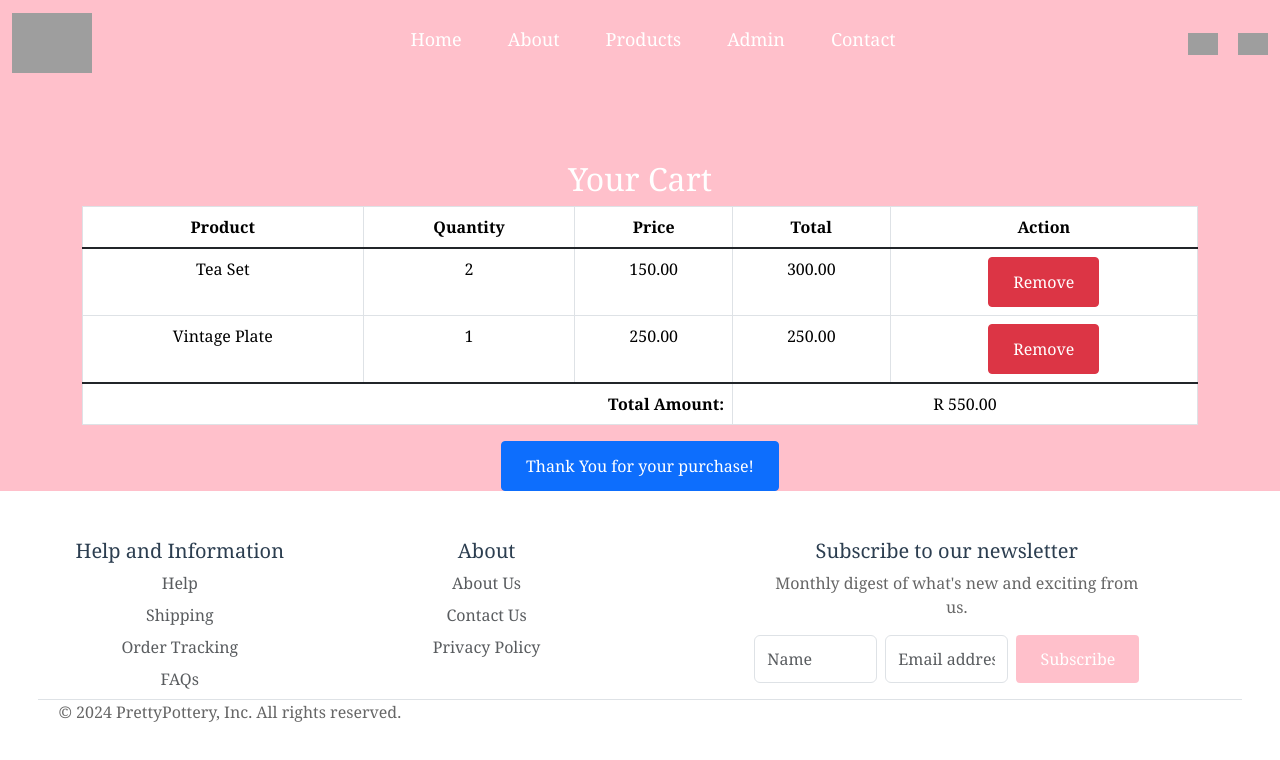
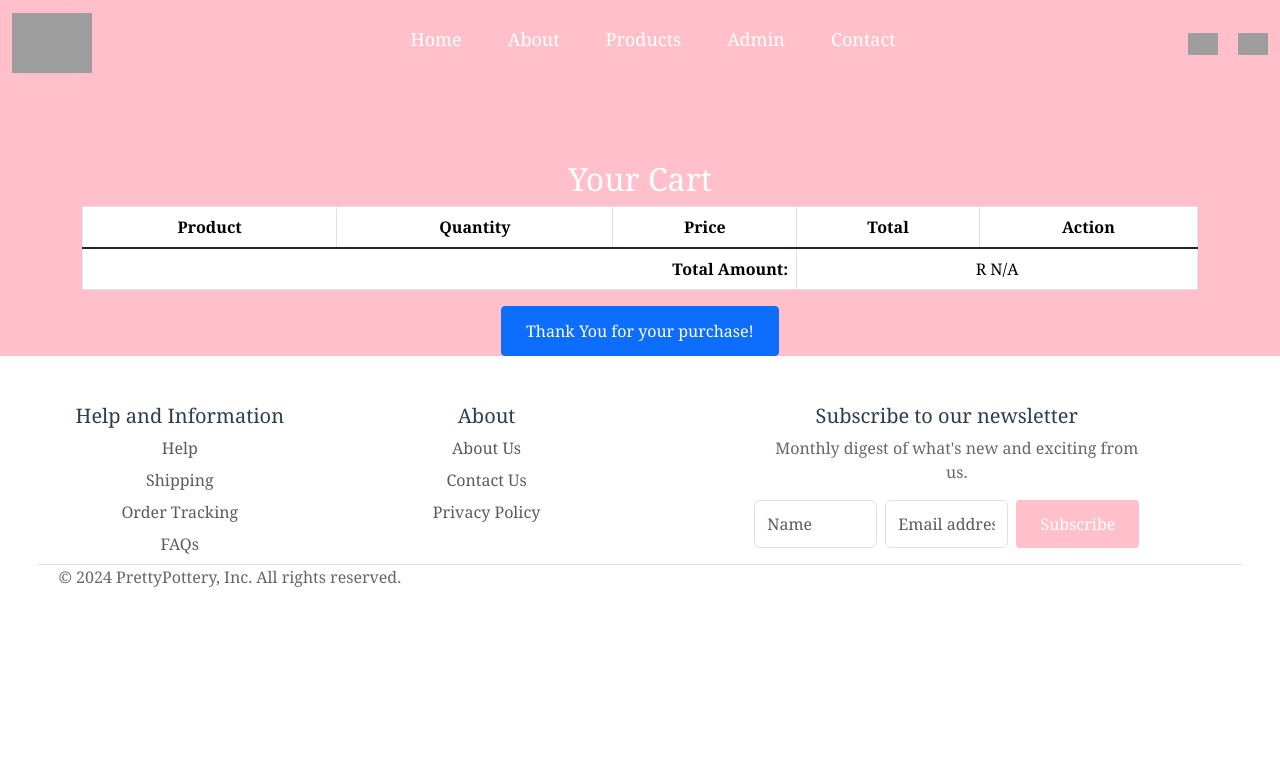
Before and after one commit to MasoodahGeorge/capstone, a Vue app: page /cart in a window 1280 px wide. Shown: the top 760 px of the page. Built offline with nearby package versions, Linux system fonts and the light colour scheme; grey boxes are pictures that could not be loaded; a web font is replaced by a local one.

Commit message:
fixed remove button in cart

```diff
--- a/src/store/index.js
+++ b/src/store/index.js
@@ -37,13 +37,16 @@ export default createStore({
       if (existingProduct) {
         existingProduct.quantity++;
       } else {
-        state.cart.push({ ...product, quantity: 1 });
+        state.cart.push({ ...product, quantity: 1, price: Number(product.price) }); // Ensure price is a number
       }
     },
     // Optional: Mutation to remove item from cart
     removeFromCart(state, productId) {
       state.cart = state.cart.filter(item => item.id !== productId);
-    }
+    },
+    clearCart(state) {
+      state.cart = [];
+    },
   },
   actions: {
     // Users
@@ -165,6 +168,13 @@ export default createStore({
         position: toast.POSITION.BOTTOM_CENTER,
       });
     },
+    clearCart(context) {
+      context.commit('clearCart');
+      toast.success('Cart cleared!', {
+        autoClose: 2000,
+        position: toast.POSITION.BOTTOM_CENTER,
+      });
+    },
 
 
     //  Products
--- a/src/views/CartView.vue
+++ b/src/views/CartView.vue
@@ -18,12 +18,12 @@
             <tbody id="cart-items">
               <!-- Cart items will be dynamically inserted here -->
               <tr v-for="item in cartItems" :key="item.id">
-                  <td>{{ item.product }}</td>
+                <td>{{ item.name }}</td> <!-- Assuming product name is stored in `name` -->
                 <td>{{ item.quantity }}</td>
-                  <td>{{ item.price.toFixed(2) }}</td>
-                  <td>{{ (item.price * item.quantity).toFixed(2) }}</td>
+                <td>{{ (item.price && typeof item.price === 'number') ? item.price.toFixed(2) : 'N/A' }}</td>
+                <td>{{ (item.price && typeof item.price === 'number' && item.quantity) ? (item.price * item.quantity).toFixed(2) : 'N/A' }}</td>
                 <td>
-                    <button @click="removeItem(item.id)" class="btn btn-danger">
+                  <button @click="removeFromCart(item.id)" class="btn btn-danger">
                     Remove
                   </button>
                 </td>
@@ -35,7 +35,7 @@
                   <strong>Total Amount:</strong>
                 </td>
                 <td colspan="2" id="total-amount" class="text-center">
-                    R {{ totalAmount.toFixed(2) }}
+                  R {{ (totalAmount && typeof totalAmount === 'number') ? totalAmount.toFixed(2) : 'N/A' }}
                 </td>
               </tr>
             </tfoot>
@@ -57,50 +57,31 @@
 </template>
 
 <script>
+import { mapState, mapActions } from 'vuex';
+
 export default {
   name: 'CartView',
-    data() {
-      return {
-        cartItems: [], // Array of cart items, should be fetched from a store or API
-        totalAmount: 0, // Total amount, will be computed from cart items
-      };
+  computed: {
+    ...mapState(['cart']),
+    cartItems() {
+      return this.cart;
+    },
+    totalAmount() {
+      return this.cart.reduce((total, item) => {
+        return total + (item.price && typeof item.price === 'number' ? item.price * item.quantity : 0);
+      }, 0);
+    }
   },
   methods: {
-      removeItem(itemId) {
-        // Find the index of the item to remove
-        const index = this.cartItems.findIndex(item => item.id === itemId);
-
-        if (index !== -1) {
-          // Remove the item from the cart
-          this.cartItems.splice(index, 1);
-          this.calculateTotalAmount(); // Recalculate the total amount
-        }
-      },
+    ...mapActions(['removeFromCart']),
     checkout() {
       // Logic for checkout process (e.g., send cart items to the server)
       alert('Thank you for your purchase!');
 
       // Clear cart items
-        this.cartItems = [];
-        this.calculateTotalAmount(); // Recalculate the total amount
-      },
-      calculateTotalAmount() {
-        // Calculate total amount from cart items
-        this.totalAmount = this.cartItems.reduce((total, item) => {
-          return total + item.price * item.quantity;
-        }, 0);
-      },
-    },
-    mounted() {
-      // Simulate fetching cart items from a store or API
-      // Replace this with actual API call
-      this.cartItems = [
-        { id: 1, product: 'Tea Set', quantity: 2, price: 150 },
-        { id: 2, product: 'Vintage Plate', quantity: 1, price: 250 },
-      ];
-
-      this.calculateTotalAmount(); // Calculate initial total amount
-    },
+      this.$store.commit('clearCart');
+    }
+  }
 };
 </script>
 
```
Lines whose indentation alone changed are shown as unchanged.
